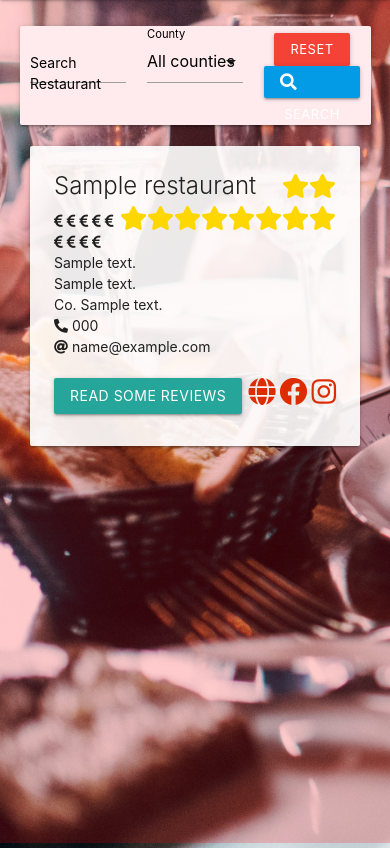
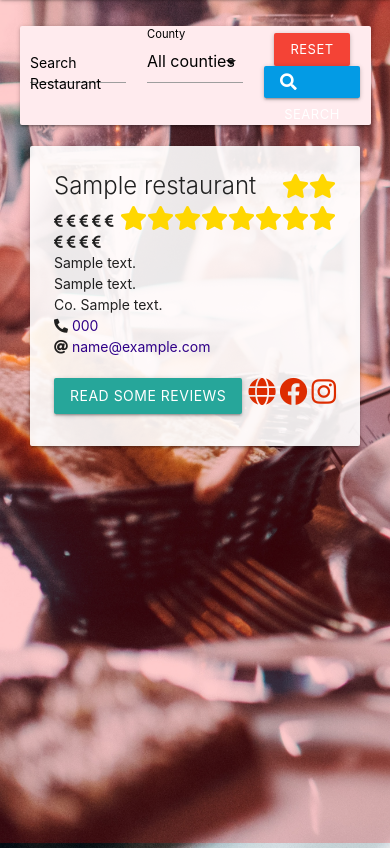
Before and after one commit to matteofiorini92/restaurants-reviews, a Flask app: template templates/get_restaurants.html in a window 390 px wide. Shown: the part 57-905 px from the top of the page. Run offline with Flask 2, Linux system fonts and the light colour scheme; the template is opened without the code that fills it: most values are stand-ins (such as "Sample title", 1, 10 or a date in 2020); some libraries are stand-ins or nearby versions.

Commit message:
feat: made phone number and email address clickable

```diff
--- a/static/css/style.css
+++ b/static/css/style.css
@@ -70,6 +70,10 @@
   color: rgb(221, 44, 0);
 }
 
+.blue-link {
+  color: rgb(48, 0, 136);
+}
+
 .title {
   padding-top: 10px;
   padding-bottom: 10px;
--- a/templates/restaurants_list.html
+++ b/templates/restaurants_list.html
@@ -27,8 +27,8 @@
                         <p> {{ restaurant.address_street }}</p>
                         <p>{{ restaurant.address_city }}</p>
                         <p>Co. {{ restaurant.address_county|capitalize }}</p>
-                        <p><i class="fas fa-phone-alt"></i> {{ restaurant.tel }}</p>
-                        <p><i class="fas fa-at"></i> {{ restaurant.email_address }}</p>
+                        <p><i class="fas fa-phone-alt"></i> <a href="tel:{{ restaurant.tel }}" class="blue-link">{{ restaurant.tel }}</a></p>
+                        <p><i class="fas fa-at"></i> <a href="mailto:{{ restaurant.email_address }}" class="blue-link">{{ restaurant.email_address }}</a></p>
                     </div>
                     <div class="col s12 m2">
                         <!-- placeholder for vegan and gluten free icons-->
```
